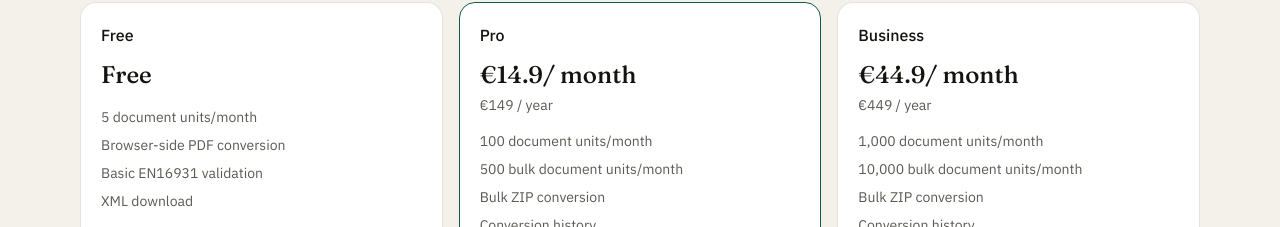
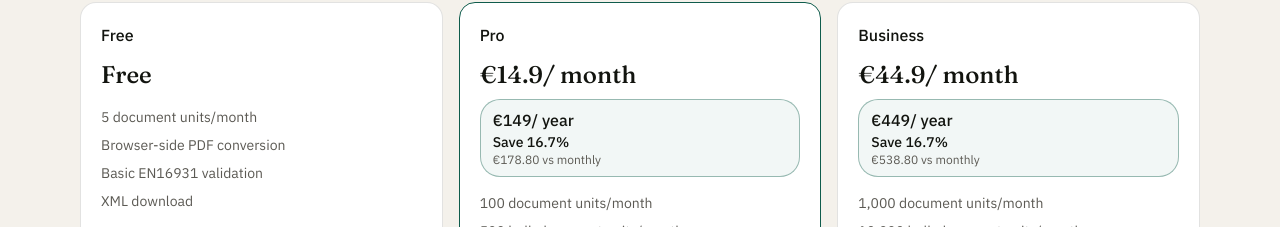
Before and after one commit to peppolfixbelgium-debug/Peppol-Suite, a React (Vite) app: page /pricing in a window 1280 px wide. Shown: the part 263-490 px from the top of the page. Built offline with nearby package versions, Linux system fonts and the light colour scheme; no server answers.

Commit message:
feat: show annual pricing savings

```diff
--- a/src/routes/pricing.tsx
+++ b/src/routes/pricing.tsx
@@ -14,6 +14,11 @@ function PricingPage() {
     fr: "Tarifs de lancement approuvés par le fondateur. Les paiements ne sont pas encore activés.",
     nl: "Door de oprichter goedgekeurde lanceringstarieven. Betalingen zijn nog niet ingeschakeld.",
   } as const;
+  const annual = {
+    en: { label: "/ year", save: "Save 16.7%", equivalent: "vs monthly" },
+    fr: { label: "/ an", save: "Économisez 16,7 %", equivalent: "vs mensuel" },
+    nl: { label: "/ jaar", save: "Bespaar 16,7%", equivalent: "vs maandelijks" },
+  } as const;
 
   return (
     <main className="mx-auto max-w-6xl px-4 py-12">
@@ -23,6 +28,7 @@ function PricingPage() {
       <div className="mt-10 grid gap-4 md:grid-cols-3">
         {PRICING.tiers.map((tier) => {
           const localized = tier.localized[lang];
+          const annualLabel = annual[lang];
           return (
             <div
               key={tier.id}
@@ -36,7 +42,11 @@ function PricingPage() {
                 {tier.price === 0 ? localized.name : `€${tier.price}${t(lang, "pricing_mo")}`}
               </p>
               {tier.price > 0 && (
-                <p className="mt-1 text-sm text-muted">€{tier.annualPrice}{lang === "fr" ? " / an" : lang === "nl" ? " / jaar" : " / year"}</p>
+                <div className="mt-2 rounded-lg border border-accent/40 bg-accent/5 px-3 py-2">
+                  <p className="font-medium">€{tier.annualPrice}{annualLabel.label}</p>
+                  <p className="text-sm font-medium">{annualLabel.save}</p>
+                  <p className="text-xs text-muted">€{(tier.price * 12).toFixed(2)} {annualLabel.equivalent}</p>
+                </div>
               )}
               <ul className="mt-4 flex-1 space-y-2 text-sm text-muted">
                 {localized.features.map((feature) => (
```
